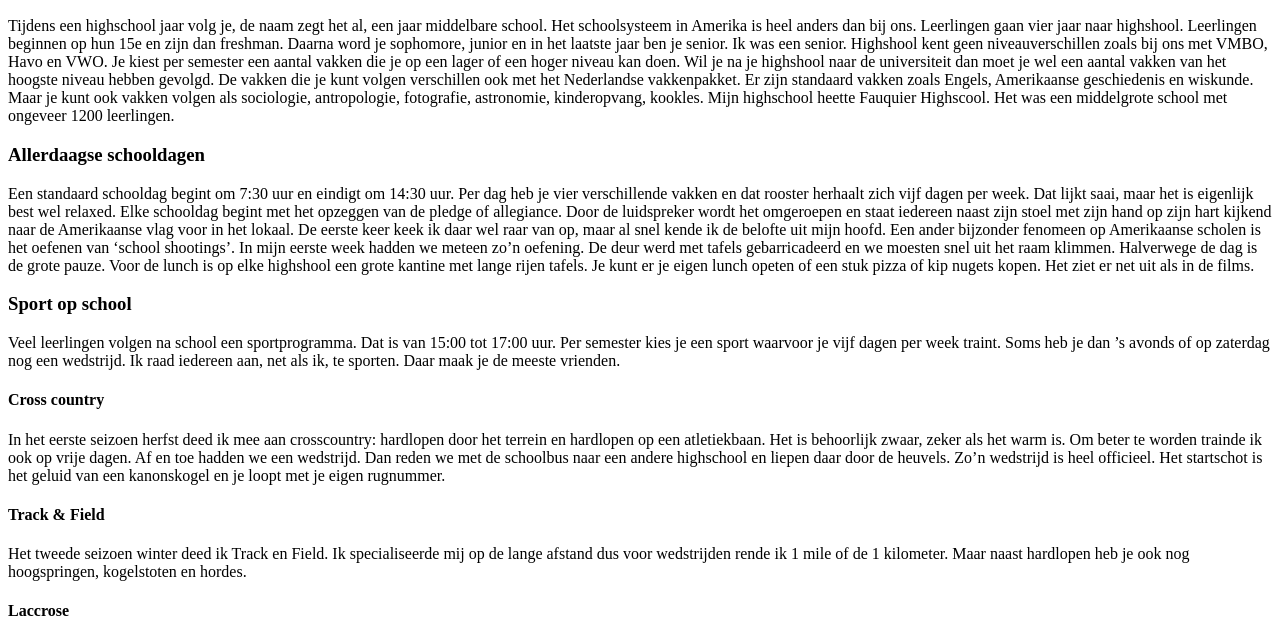
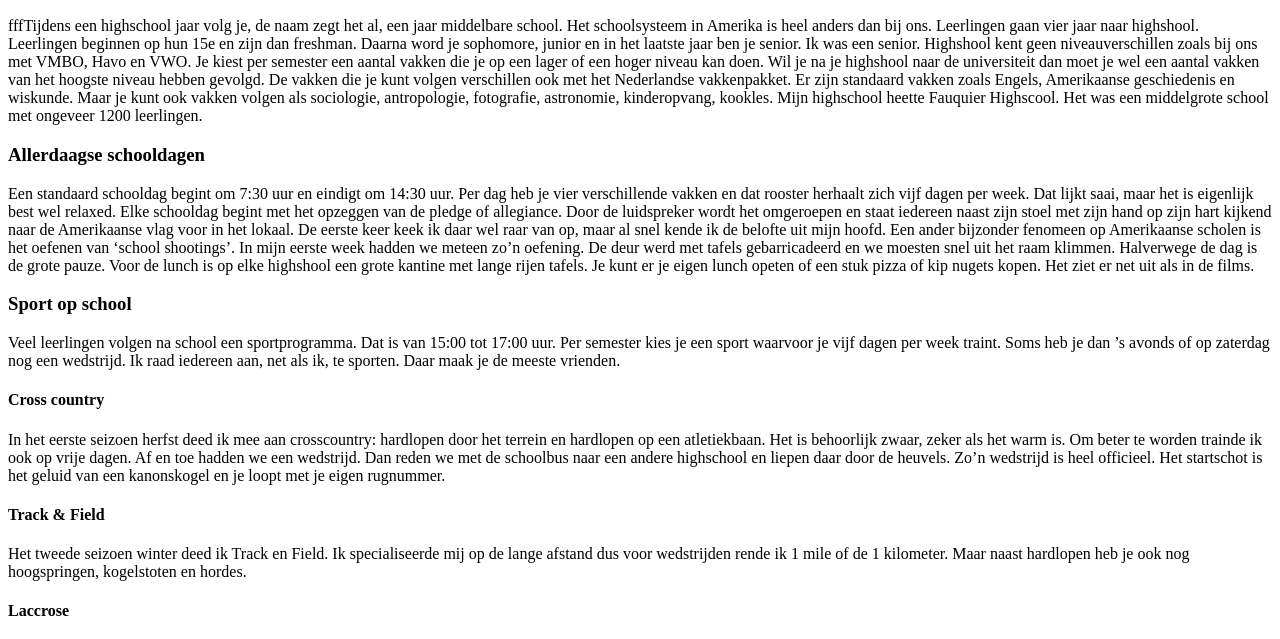
Before and after one commit to SerraStieltjes/SerraStieltjes-Goud, a plain HTML site: page index2.html in a window 1280 px wide. Shown: the part 149-788 px from the top of the page. Drawn offline with Linux system fonts and the light colour scheme.

Commit message:
Update index2.html

```diff
--- a/index2.html
+++ b/index2.html
@@ -16,7 +16,7 @@
   </header>
 
   <main>
-    <p> Tijdens een highschool jaar volg je, de naam zegt het al, een jaar middelbare school. Het schoolsysteem in
+    <p> fffTijdens een highschool jaar volg je, de naam zegt het al, een jaar middelbare school. Het schoolsysteem in
       Amerika is heel anders dan bij ons. Leerlingen gaan vier jaar naar highshool. Leerlingen beginnen op hun 15e en
       zijn dan freshman. Daarna word je sophomore, junior en in het laatste jaar ben je senior. Ik was een senior.
       Highshool kent geen niveauverschillen zoals bij ons met VMBO, Havo en VWO. Je kiest per semester een aantal vakken
```
